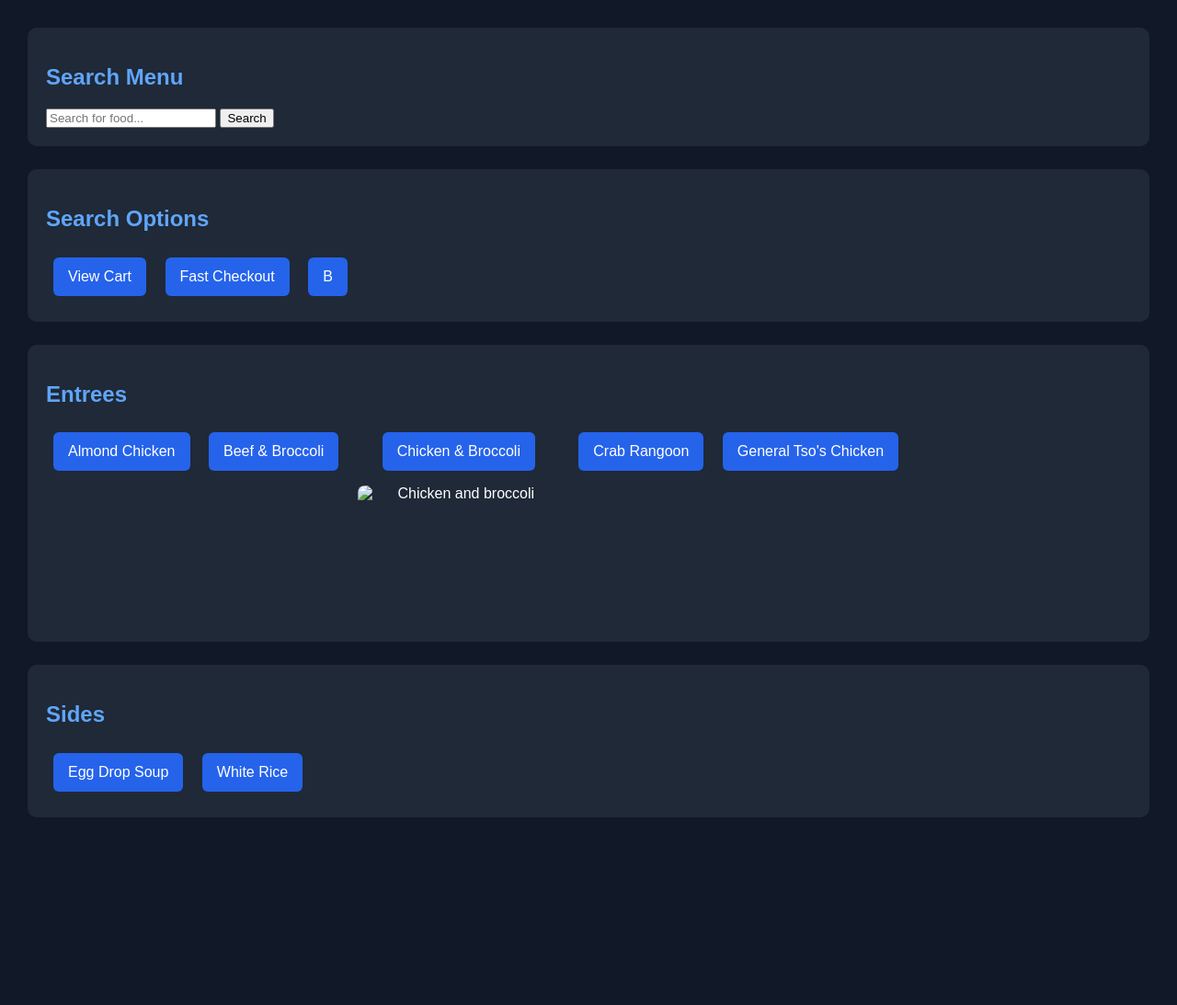
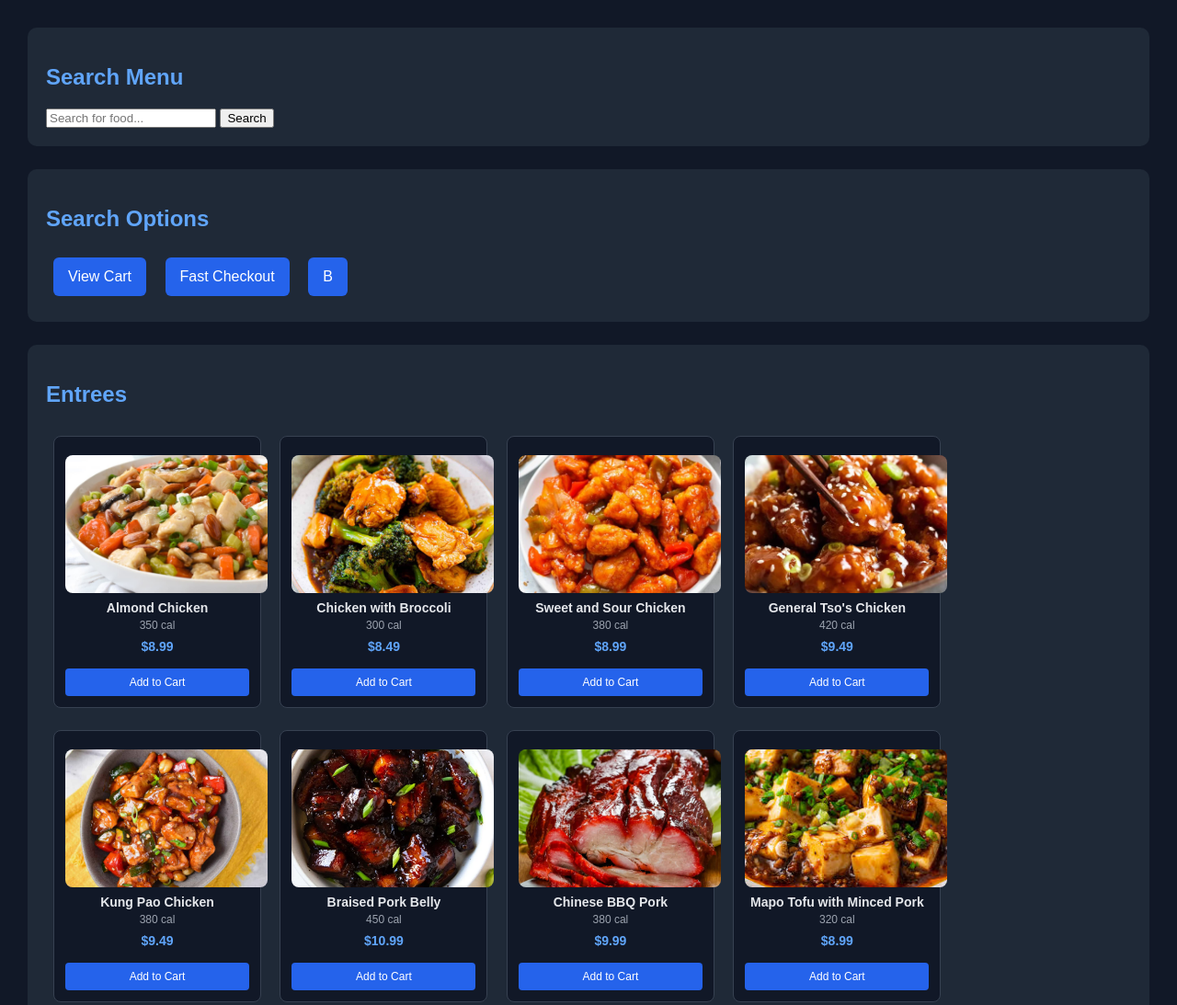
Before and after one commit to Infinite357/ABC_Restaurant, a website: page html/main.html in a window 1280 px wide. Shown: the top 1093 px of the page at 92% size. Before the commit the page ends 944 px from the top, so only its background shows below. Drawn offline with Linux system fonts and the light colour scheme.

Commit message:
clickable menu page

```diff
--- a/html/main.html
+++ b/html/main.html
@@ -1,5 +1,6 @@
 <!DOCTYPE html>
 <html>
+
 <head>
   <title>ABC Restaurant Dashboard</title>
 
@@ -26,6 +27,60 @@
       object-fit: cover;
       border-radius: 8px;
       margin: 8px auto 0 auto;
+    }
+
+    .food-card {
+      display: inline-block;
+      vertical-align: top;
+      margin: 12px 8px;
+      text-align: center;
+      background-color: #111827;
+      border: 1px solid #374151;
+      border-radius: 8px;
+      padding: 12px;
+      width: 200px;
+      transition: transform 0.2s;
+    }
+
+    .food-card:hover {
+      transform: translateY(-4px);
+      border-color: #60a5fa;
+    }
+
+    .food-card-name {
+      font-weight: bold;
+      color: #e5e7eb;
+      margin: 8px 0 4px 0;
+      font-size: 14px;
+    }
+
+    .food-card-details {
+      color: #9ca3af;
+      font-size: 12px;
+      margin: 4px 0;
+    }
+
+    .food-card-price {
+      color: #60a5fa;
+      font-weight: bold;
+      font-size: 14px;
+      margin: 8px 0;
+    }
+
+    .food-card button {
+      background-color: #2563eb;
+      color: white;
+      border: none;
+      padding: 8px 12px;
+      border-radius: 4px;
+      cursor: pointer;
+      font-size: 12px;
+      width: 100%;
+      margin-top: 8px;
+    }
+
+    .food-card button:hover {
+      background-color: #1d4ed8;
     }
 
     header {
@@ -75,17 +130,9 @@
       <form action="/search" method="GET">
         <label for="food"></label>
 
-      <input
-              id="food"
-              name="item"
-              type="text"
-              placeholder="Search for food..."
-      />
+        <input id="food" name="item" type="text" placeholder="Search for food..." />
 
-      <input
-              type="submit"
-              value="Search"
-      />
+        <input type="submit" value="Search" />
       </form>
     </div>
 
@@ -98,25 +145,62 @@
 
     <div class="section">
       <h2>Entrees</h2>
-    <a href="https://en.wikipedia.org/wiki/Almond_chicken" target="_blank">Almond Chicken</a>
-    <a href="https://en.wikipedia.org/wiki/Beef_and_broccoli" target="_blank">Beef & Broccoli</a>
-    <div class="food-card">
-      <a href="https://en.wikipedia.org/wiki/Chicken_and_broccoli" target="_blank">
-        Chicken & Broccoli
-      </a>
-      <img src="/images/chicken-with-broccoli-11.png" alt="Chicken and broccoli" class="food-img">
-    </div>
-    <a href="https://en.wikipedia.org/wiki/Crab_Rangoon" target="_blank">Crab Rangoon</a>
-    <a href="https://en.wikipedia.org/wiki/General_Tso%27s_chicken" target="_blank">General Tso's Chicken</a>
-
+      <div id="entrees-menu"></div>
     </div>
 
     <div class="section">
       <h2>Sides</h2>
-    <a href="https://en.wikipedia.org/wiki/Egg_drop_soup" target="_blank">Egg Drop Soup</a>
-    <a href="https://en.wikipedia.org/wiki/White_rice" target="_blank">White Rice</a>
+      <div id="sides-menu"></div>
     </div>
 
   </div>
+
+  <script>
+    async function loadMenuItems() {
+      try {
+        const response = await fetch('/menu.json');
+        const menu = await response.json();
+
+        // Render Entrees
+        const entreesContainer = document.getElementById('entrees-menu');
+        const entrees = menu.items.filter(item => item.type === 'entree');
+        entreesContainer.innerHTML = entrees.map(item => `
+        <div class="food-card">
+          <img src="${item.image}" alt="${item.name}" class="food-img">
+          <div class="food-card-name">${item.name}</div>
+          <div class="food-card-details">${item.calories} cal</div>
+          <div class="food-card-price">$${item.price.toFixed(2)}</div>
+          <button onclick="addToCart('${item.id}', '${item.name}')">Add to Cart</button>
+        </div>
+      `).join('');
+
+        // Render Sides
+        const sidesContainer = document.getElementById('sides-menu');
+        const sides = menu.items.filter(item => item.type === 'side');
+        sidesContainer.innerHTML = sides.map(item => `
+        <div class="food-card">
+          <img src="${item.image}" alt="${item.name}" class="food-img">
+          <div class="food-card-name">${item.name}</div>
+          <div class="food-card-details">${item.calories} cal</div>
+          <div class="food-card-price">$${item.price.toFixed(2)}</div>
+          <button onclick="addToCart('${item.id}', '${item.name}')">Add to Cart</button>
+        </div>
+      `).join('');
+      } catch (error) {
+        console.error('Error loading menu:', error);
+      }
+    }
+
+    function addToCart(itemId, itemName) {
+      console.log(`Added ${itemName} to cart`);
+      alert(`${itemName} added to cart!`);
+      // You can integrate this with your cart logic here
+    }
+
+    // Load menu when page loads
+    document.addEventListener('DOMContentLoaded', loadMenuItems);
+  </script>
+
 </body>
+
 </html>
```
Also changed, not shown: index.js (+35 -13 lines), 2 other files. Lines whose indentation alone changed are shown as unchanged.
